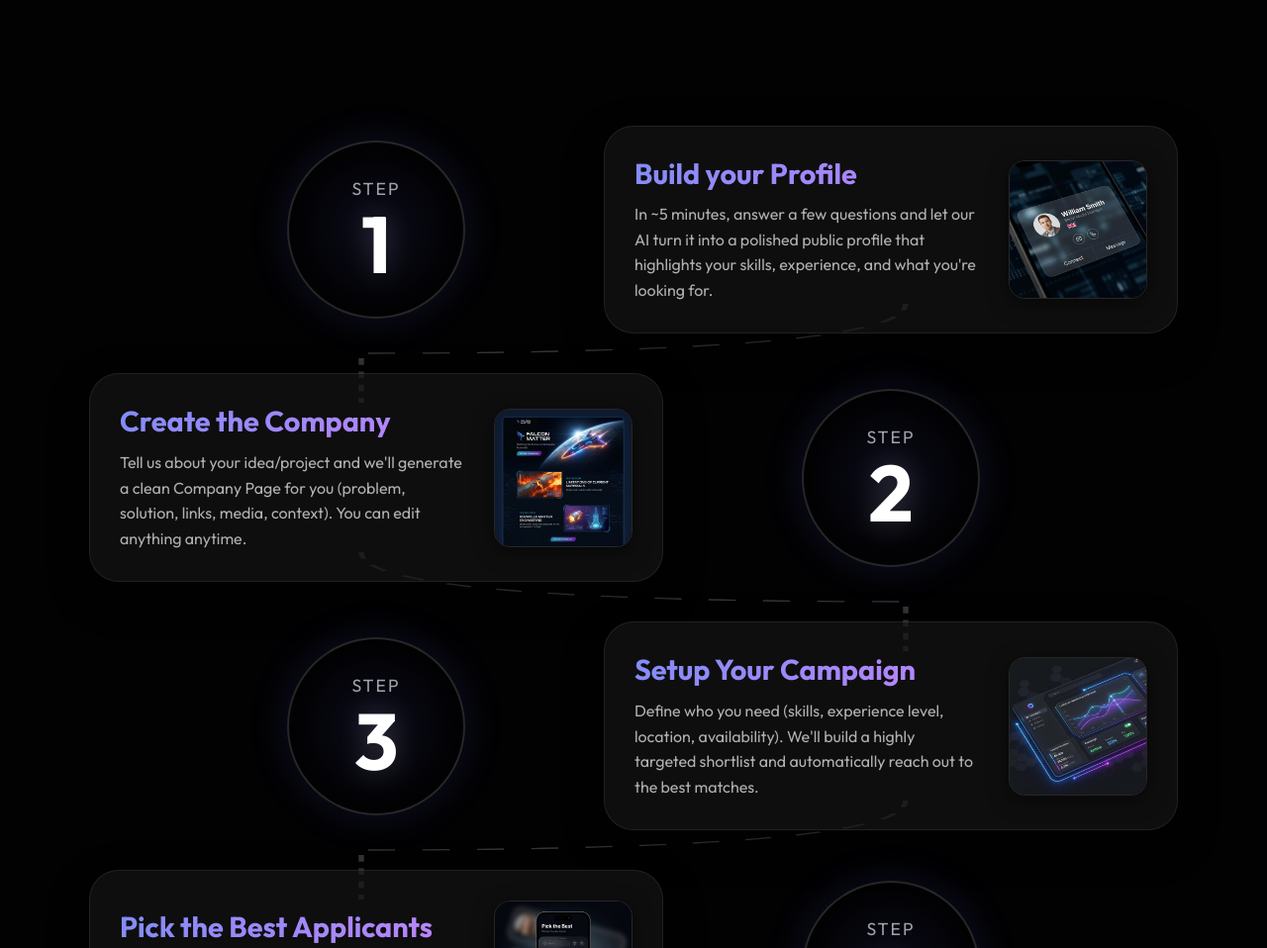
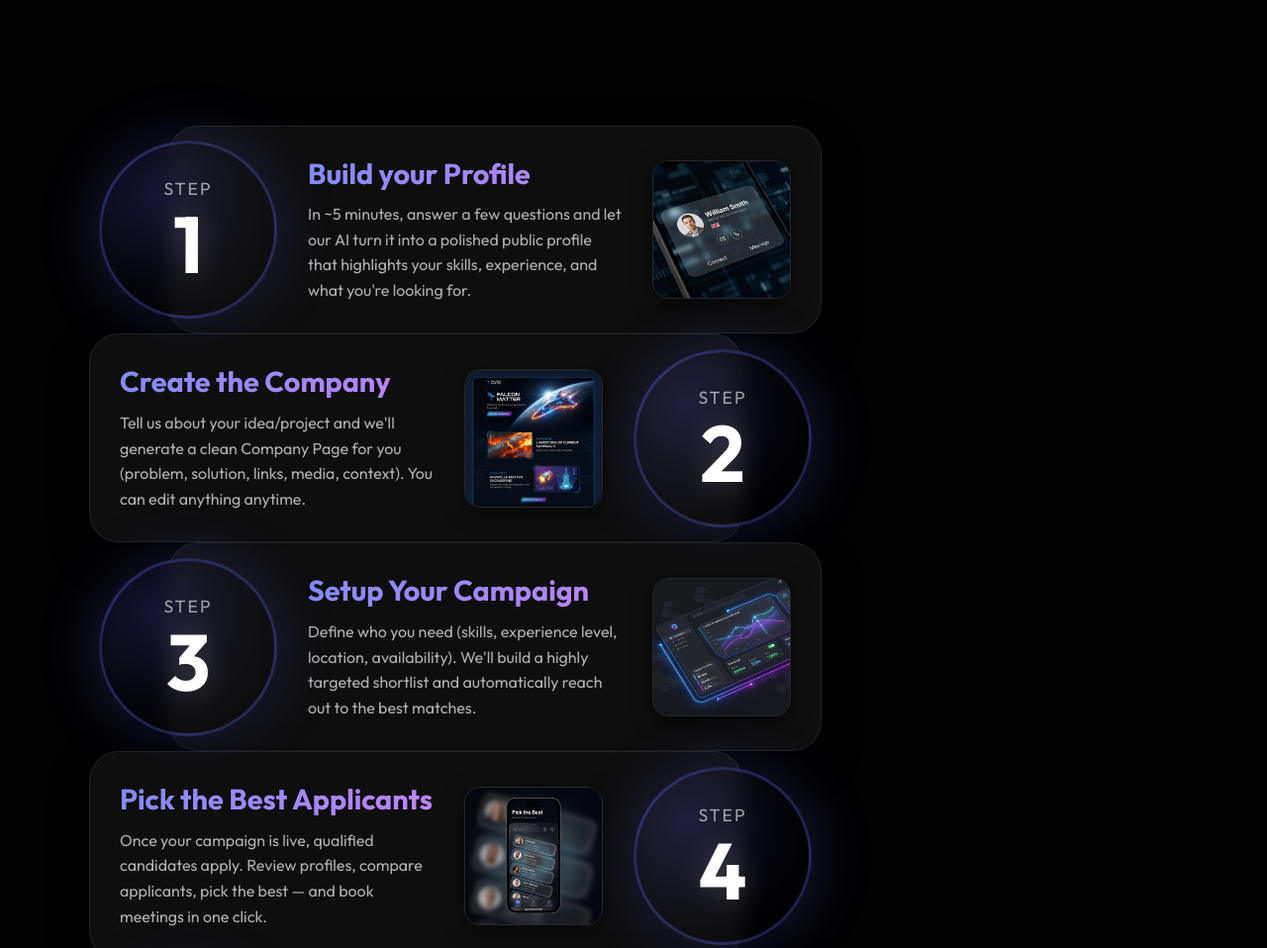
Before and after one commit to uShuriken/Solvearn, a website: page index.html in a window 1280 px wide. Shown: the part 4540-5498 px from the top of the page at 99% size. Drawn offline with Linux system fonts and the light colour scheme.

Commit message:
numbers steps

```diff
--- a/index.html
+++ b/index.html
@@ -13,7 +13,7 @@
     <link rel="preconnect" href="https://fonts.gstatic.com" crossorigin>
     <link href="https://fonts.googleapis.com/css2?family=Outfit:wght@300;400;500;600;700&display=swap" rel="stylesheet">
     <link rel="stylesheet" href="https://cdnjs.cloudflare.com/ajax/libs/font-awesome/6.4.0/css/all.min.css">
-    <link rel="stylesheet" href="style.css">
+    <link rel="stylesheet" href="style.css?v=20260205-6">
 </head>
 
 <body>
--- a/style.css
+++ b/style.css
@@ -837,8 +837,8 @@ h4 {
 .step-row {
     display: flex;
     align-items: center;
-    gap: 30px;
-    /* Reduced from 60px for tighter flow */
+    gap: 0 !important;
+    /* No gap - overlap handled by negative margins */
     width: 100%;
     position: relative;
     z-index: 2;
@@ -849,24 +849,31 @@ h4 {
 }
 
 .step-column {
-    flex: 1;
-    /* Split 50/50 */
     position: relative;
     min-width: 0;
-    /* Prevents flex overflow */
+}
+
+.step-column.content-col {
+    flex: 1 1 auto;
+    max-width: 60%;
 }
 
 .step-column.indicator-col {
-    margin-right: -90px;
-    /* Overlap into the card on the right */
-    z-index: 3;
-    /* Ensure indicator appears above card */
+    flex: 0 0 200px;
+    /* Fixed width for indicator */
+    max-width: 200px;
 }
 
-.step-row .content-col:first-child+.indicator-col {
-    margin-right: 0;
-    margin-left: -90px;
-    /* Overlap into the card on the left */
+/* Indicator on the LEFT (before content) - overlaps to the RIGHT */
+.step-column.indicator-col:first-child {
+    margin-right: -120px !important;
+    z-index: 3;
+}
+
+/* Indicator on the RIGHT (after content) - overlaps to the LEFT */
+.step-column.indicator-col:last-child {
+    margin-left: -120px !important;
+    z-index: 3;
 }
 
 .center-content {
@@ -899,23 +906,40 @@ h4 {
     box-shadow: 0 15px 40px rgba(0, 0, 0, 0.4);
 }
 
+/* Add extra padding when indicator overlaps from left */
+.step-row .indicator-col:first-child+.content-col .step-content {
+    padding-left: 140px;
+    /* Make room for overlapping indicator */
+}
+
+/* Add extra padding when indicator overlaps from right */
+.step-row .content-col:first-child .step-content {
+    padding-right: 140px;
+    /* Make room for overlapping indicator */
+}
+
 /* Circular Indicator Styles */
 .step-circle-indicator {
     width: 180px;
     height: 180px;
     border-radius: 50%;
-    border: 2px solid rgba(255, 255, 255, 0.15);
-    background: radial-gradient(circle at center, rgba(99, 102, 241, 0.1), transparent 70%);
+    border: 3px solid rgba(99, 102, 241, 0.3);
+    background: radial-gradient(circle at 30% 30%, rgba(99, 102, 241, 0.2), rgba(99, 102, 241, 0.05) 50%, transparent 80%);
     display: flex;
     flex-direction: column;
     justify-content: center;
     align-items: center;
-    box-shadow: 0 0 40px rgba(99, 102, 241, 0.15);
-    backdrop-filter: blur(5px);
+    box-shadow: 0 0 60px rgba(99, 102, 241, 0.25), 0 10px 30px rgba(0, 0, 0, 0.4);
+    backdrop-filter: blur(10px);
     position: relative;
+    transition: all 0.3s ease;
 }
 
-/* Connect circle to card with a small line if visually needed, but Dashed Line handles row flow */
+.step-circle-indicator:hover {
+    transform: scale(1.05);
+    box-shadow: 0 0 80px rgba(99, 102, 241, 0.35), 0 15px 40px rgba(0, 0, 0, 0.5);
+    border-color: rgba(99, 102, 241, 0.5);
+}
 
 .circle-label {
     font-size: 1.1rem;
@@ -937,16 +961,9 @@ h4 {
     text-shadow: 0 0 30px rgba(255, 255, 255, 0.2);
 }
 
-/* Connectors */
+/* Connectors - Hidden for clean overlap design */
 .connector {
-    height: 100px;
-    /* Vertical space between rows */
-    width: 100%;
-    position: relative;
-    z-index: 1;
-    pointer-events: none;
-    margin-top: -30px;
-    margin-bottom: -30px;
+    display: none;
 }
 
 .connector svg {
```
